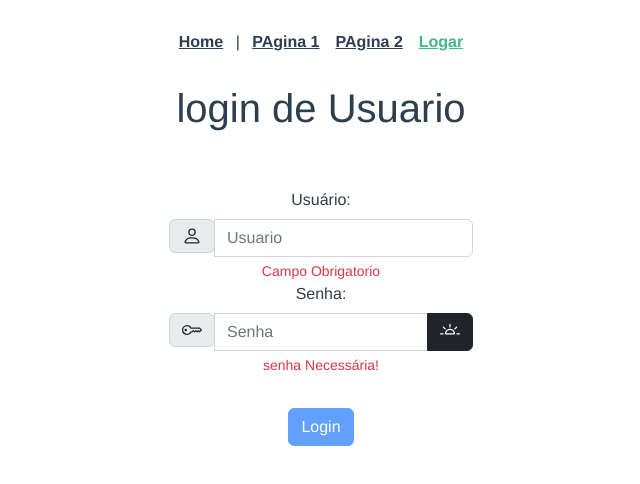
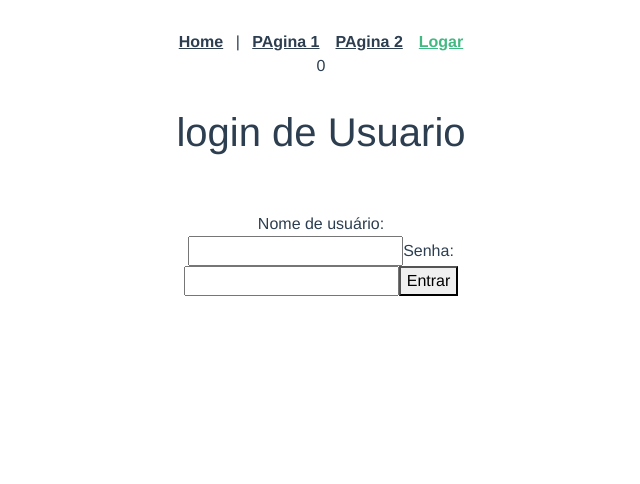
Before and after one commit to MoisesBrito31/basicVueDjangoRestFramework, a Vue app in the folder frontend/: page /login in a window 1280 px wide. Shown: the top 484 px of the page, without its empty margins (319-959 px from the left). Built offline with nearby package versions, Linux system fonts and the light colour scheme.

Commit message:
coreção do vuex incompatibilidade

```diff
--- a/frontend/package.json
+++ b/frontend/package.json
@@ -11,8 +11,9 @@
     "bootstrap": "^5.2.3",
     "bootstrap-vue": "^2.23.1",
     "core-js": "^3.8.3",
-    "vue": "^2.7.14",
-    "vue-router": "^3.5.1"
+    "vue": "^2.6.14",
+    "vue-router": "^3.5.1",
+    "vuex": "^3.6.2"
   },
   "devDependencies": {
     "@babel/core": "^7.12.16",
@@ -20,6 +21,7 @@
     "@vue/cli-plugin-babel": "~5.0.0",
     "@vue/cli-plugin-eslint": "~5.0.0",
     "@vue/cli-plugin-router": "~5.0.0",
+    "@vue/cli-plugin-vuex": "~5.0.0",
     "@vue/cli-service": "~5.0.0",
     "eslint": "^7.32.0",
     "eslint-plugin-vue": "^8.0.3",
--- a/frontend/src/App.vue
+++ b/frontend/src/App.vue
@@ -6,10 +6,20 @@
       <router-link class="p-1 m-1" to="/page1">PAgina 1</router-link>
       <router-link class="p-1 m-1" to="/page2">PAgina 2</router-link>
       <router-link class="p-1 m-1" to="/login">Logar</router-link>
+      <div>{{ contador }}</div>
     </nav>
     <router-view/>
   </div>
 </template>
+
+<script>
+import { mapGetters } from 'vuex';
+export default {
+  computed: {
+    ...mapGetters(['contador'])
+    },
+}
+</script>
 
 <style>
 #app {
--- a/frontend/src/components/LoginComp.vue
+++ b/frontend/src/components/LoginComp.vue
@@ -1,170 +1,50 @@
 <template>
-<div>
-    <b-overlay rounded="sm" :show="logado">
-        <b-form>
-        <b-form-group label="Usuário:"
-            :state=userOK :invalid-feedback=userInvalido>
-            <b-input-group>
-                <b-input-group-prepend is-text>
-                    <b-icon-person></b-icon-person>
-                </b-input-group-prepend>
-                <b-form-input id='username'
-                    type="text"
-                    placeholder="Usuario" v-model="user.username">
-                </b-form-input>
-            </b-input-group>
-        </b-form-group>
-        <b-form-group label="Senha:" :state=senhaOK :invalid-feedback=senhaInvalida>
-            <b-input-group>
-                <b-input-group-prepend is-text>
-                    <b-icon-key></b-icon-key>
-                </b-input-group-prepend>
-                <b-form-input id='password'
-                    :type=senhaType
-                    placeholder="Senha" v-model="user.password">
-                </b-form-input>
-                <b-button  @mousedown="mostraSenha" @mouseup="mostraSenha" :variant=senhaClass> <b-icon icon='brightness-alt-high'></b-icon> </b-button>
-            </b-input-group>
-        </b-form-group>
-        <b-alert
-            variant="warning"
-            dismissible
-            fade
-            :show="loginFalha"
-            @dismissed="showDismissibleAlert=false">
-                Usuário ou Senha Incorreto(s)!
-        </b-alert>
-        <b-alert
-            variant="danger"
-            dismissible
-            fade
-            :show="erro"
-            @dismissed="showDismissibleAlert=false">
-                falha no servidor {{erroDetalhes}}
-        </b-alert>
-        <b-form-group class="mt-3 pt-3">
-            <b-button @click="chamaLogin" v-bind:class="{disabled:!podelogar}"  block variant="primary">
-                <span v-show="espera">
-                <b-spinner type="grow" variant="light"></b-spinner>
-                <b-spinner type="grow" variant="light"></b-spinner>
-                <b-spinner type="grow" variant="light"></b-spinner>
-               </span>
-               <span v-show="!espera">Login</span>
-            </b-button>
-        </b-form-group>
-    </b-form>
-        <template #overlay>
-            <div class="text-center">
-                <b-icon icon="check-circle" animation="throb" font-scale="5" variant="success"></b-icon>
-            </div>
-        </template>
-    </b-overlay>
-</div>
+    <form @submit.prevent="login">
+      <label for="username">Nome de usuário:</label>
+      <input type="text" name="username" v-model="username">
+
+      <label for="password">Senha:</label>
+      <input type="password" name="password" v-model="password">
+
+      <button type="submit">Entrar</button>
+    </form>
   </template>
 
   <script>
   export default {
-    data(){
-        return{
-            erroDetalhes:'',
-            erro:false,
-            logado:false,
-            loginFalha: false,
-            espera:false,
-            senhaType:'password',
-            senhaClass:'dark',
-            senhaShow: true,
-            user:{
+    data() {
+      return {
         username: '',
         password: ''
+      };
+    },
+    methods: {
+      async login() {
+        this.$setCookie('')
+        alert(this.$getCookie('csrftoken'))
+        try {
+          const response = await fetch('http://localhost:8000/token/', {
+            method: 'POST',
+            headers: {
+              'Content-Type': 'application/json'
+            },
+            body: JSON.stringify({
+              username: this.username,
+              password: this.password
+            })
+          });
+
+          if (response.ok) {
+            const data = await response.json();
+            localStorage.setItem('token', data.token);
+            this.$router.push('/');
+          } else {
+            console.error('Erro ao fazer login');
           }
+        } catch (error) {
+          console.error(error);
         }
       },
-    props:{
-        dominio: String,
-    },
-    computed:{
-        userOK(){
-            var valor = this.user.username.length
-            return valor>0 && this.user.username.indexOf(' ')<0
-        },
-        userInvalido(){
-            var valor = this.user.username.length
-            if(valor<=0){return "Campo Obrigatorio"}
-            else if(this.user.username.indexOf(' ')>0){return "espaço não é permitido"}
-            else{return 'ok'}
-        },
-        senhaOK(){
-            return this.user.password.length>5
-        },
-        senhaInvalida(){
-            if(this.user.password.length<=0){
-                return "senha Necessária!"
-            }else if(this.user.password.length<6){
-                return "Senha deve conter no minimo 6 caractáres"
-            }else{
-                return "ok"
     }
-        },
-        podelogar(){
-            return this.userOK && this.senhaOK
-        }
-    },
-    methods:{
-        chamaLogin(){
-            this.loginFalha=false;
-            if(this.podelogar){
-                this.espera = true
-                this.login()
-                }
-        },
-        async login() {
-            fetch(`${this.dominio}/api-token-auth/`,{
-                    method: 'post',
-                    headers: {
-                        'Content-Type': 'application/json;charset=utf-8'
-                    },
-                    body: JSON.stringify(this.user)
-            }).then(res=>{
-                if(res.status === 200){
-                    return res.json()
-                }else if(res.status===400) {
-                    this.loginFalha=true
-                    this.espera=false
-                }else{
-                    this.erro = true
-                    this.espera=false
-                    throw 'Erro - servidor fora do ar '
-                }
-            }).then(result=>{
-                 console.log(result)
-                    if(result.token!==undefined){
-                        this.logado = true
-                        window.localStorage.setItem('api-token',result.token)
-                        this.$emit('logou',true)
-                    }else{
-                        this.erro = true
-                        this.espera=false
-                        throw 'Erro no servidor'
-                    }
-            }).catch(erro=>{
-                this.erroDetalhes = `--- ${erro}`
-                this.erro = true
-                this.espera=false
-                console.log(erro)
-            })
-       },
-       mostraSenha: function(){
-           if(this.senhaShow===true){
-               this.senhaShow = false;
-               this.senhaClass = 'light';
-               this.senhaType = 'text';
-           }else{
-               this.senhaShow = true;
-               this.senhaClass = 'dark';
-               this.senhaType = 'password';
-           }
-       }
-    }
-}
+  };
   </script>
--- a/frontend/src/main.js
+++ b/frontend/src/main.js
@@ -1,7 +1,9 @@
 import Vue from 'vue'
 import App from './App.vue'
 import router from './router'
+import store from './store'
 import { BootstrapVue, IconsPlugin } from 'bootstrap-vue'
+
 
 import 'bootstrap/dist/css/bootstrap.css'
 import 'bootstrap-vue/dist/bootstrap-vue.css'
@@ -10,7 +12,46 @@ Vue.use(BootstrapVue)
 Vue.use(IconsPlugin)
 Vue.config.productionTip = false
 
+Vue.prototype.$getCookie = function(name) {
+  let cookieValue = null;
+  if (document.cookie && document.cookie !== '') {
+      const cookies = document.cookie.split(';');
+      for (let i = 0; i < cookies.length; i++) {
+          const cookie = cookies[i].trim();
+          // Does this cookie string begin with the name we want?
+          if (cookie.substring(0, name.length + 1) === (name + '=')) {
+              cookieValue = decodeURIComponent(cookie.substring(name.length + 1));
+              break;
+          }
+      }
+  }
+  return cookieValue;
+}
+Vue.prototype.$setCookie = function(cname, cvalue, exdays=1, secure=false) {
+  var d = new Date();
+  d.setTime(d.getTime() + (exdays*24*60*60*1000));
+  var expires = "expires="+ d.toUTCString();
+  if(secure){
+    document.cookie = cname + "=" + cvalue +  "; " + expires + "; secure; HttpOnly";
+  }else{
+    document.cookie = cname + "=" + cvalue + "; " + expires;
+  }
+
+},
+Vue.prototype.$apagaCookies = function() {
+  var cookies = document.cookie.split(";");
+  for (var i = 0; i < cookies.length; i++) {
+    var cookie = cookies[i];
+    var eqPos = cookie.indexOf("=");
+    var name = eqPos > -1 ? cookie.substr(0, eqPos) : cookie;
+    document.cookie = name + "=;expires=Thu, 01 Jan 1970 00:00:00 GMT";
+  }
+},
+
+
+
 new Vue({
   router,
+  store,
   render: h => h(App)
 }).$mount('#app')
--- /dev/null
+++ b/frontend/src/store/index.js
@@ -0,0 +1,27 @@
+import Vue from 'vue'
+import Vuex from 'vuex'
+
+Vue.use(Vuex)
+
+export default new Vuex.Store({
+  state: {
+    contador: 0
+  },
+  getters: {
+    contador(state){
+      return state.contador
+    }
+  },
+  mutations: {
+    soma(state){
+      state.contador++
+    },
+    sub(state){
+      state.contador--
+    }
+  },
+  actions: {
+  },
+  modules: {
+  }
+})
```
Also changed, not shown: 2 other files (tests, documents, lock files or other folders). Lines whose indentation alone changed are shown as unchanged.
